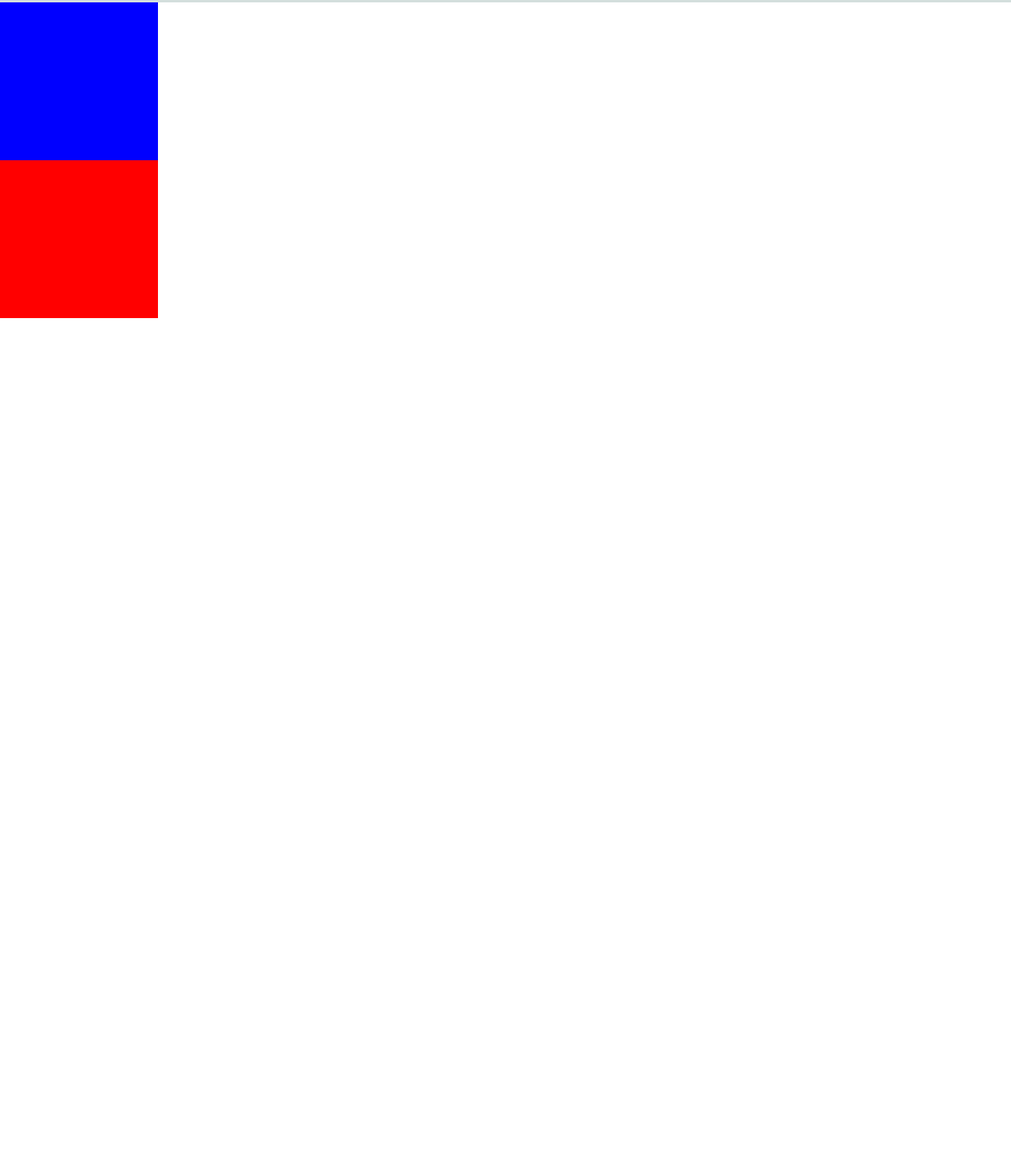
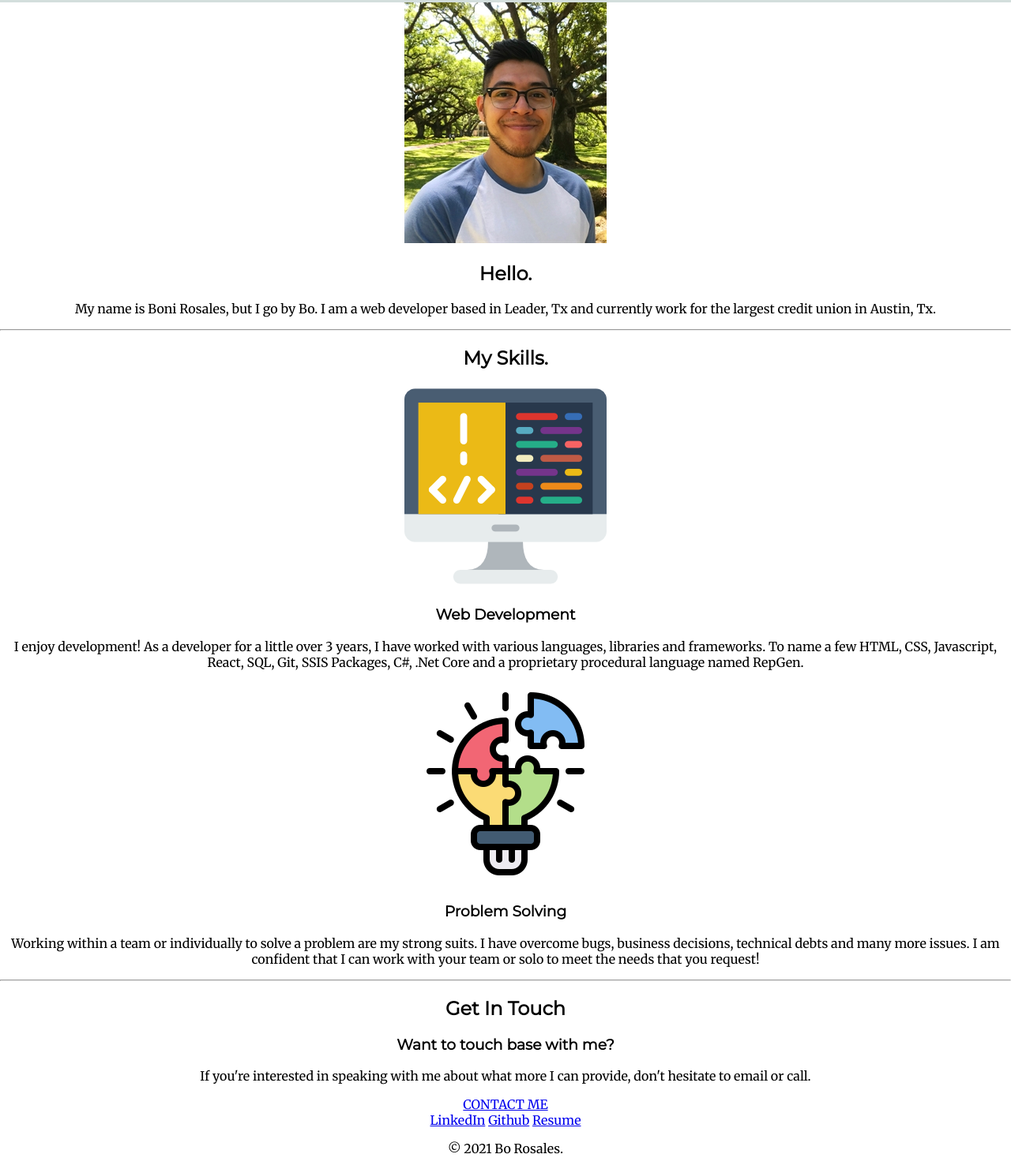
Before and after one commit to BoRosales/personal-site, a plain HTML site: page index.html in a window 1280 px wide. Shown: the part 562-2043 px from the top of the page at 79% size. Before the commit the page ends 965 px from the top, so only its background shows below. Drawn offline with Linux system fonts and the light colour scheme.

Commit message:
more structure to html, more information and images added

```diff
--- a/css/styles.css
+++ b/css/styles.css
@@ -28,17 +28,9 @@ h3 {
     padding-top: 100px;
 }
 
-.middle-container {
-    background-color: blue;
-    height: 200px;
-    width: 200px;
-}
+.middle-container {}
 
-.bottom-container {
-    background-color: red;
-    height: 200px;
-    width: 200px;
-}
+.bottom-container {}
 
 .bottom-cloud {
     position: absolute;
--- a/index.html
+++ b/index.html
@@ -19,15 +19,45 @@
         <h1>I'm Bo</h1>
         <!--Span is an in display element. P, Div, H1 tags are not-->
         <!--Common inline elements are span, anchor, img-->
-        <p>A <span class="pro">Pro</span>grammer</p>
+        <p>A <span class="pro">pro</span>grammer</p>
         <img class="bottom-cloud" src="images/cloud.png" alt="cloud-image">
         <img src="images/mountain.png" alt="mountain-image">
     </div>
     <div class="middle-container">
-
+        <div class="profile">
+            <img src="images/myself.png" alt="Picture of Bo Rosales">
+            <h2>Hello.</h2>
+            <p>My name is Boni Rosales, but I go by Bo. I am a web developer based in Leader, Tx and currently work for the largest credit union in Austin, Tx.</p>
+        </div>
+        <hr>
+        <div class="skills">
+            <h2>My Skills.</h2>
+            <div class="skill-row">
+                <img class="" src="images/coding.png" alt="Javascript syntax image">
+                <h3>Web Development</h3>
+                <p>I enjoy development! As a developer for a little over 3 years, I have worked with various languages, libraries and frameworks. To name a few HTML, CSS, Javascript, React, SQL, Git, SSIS Packages, C#, .Net Core and a proprietary procedural
+                    language named RepGen.</p>
+            </div>
+            <div class="skill-row">
+                <img class="" src="images/idea.png" alt="Light bulb puzzle piece image">
+                <h3>Problem Solving</h3>
+                <p>Working within a team or individually to solve a problem are my strong suits. I have overcome bugs, business decisions, technical debts and many more issues. I am confident that I can work with your team or solo to meet the needs that
+                    you request!</p>
+            </div>
+        </div>
+        <hr>
+        <div class="contact-me">
+            <h2>Get In Touch</h2>
+            <h3>Want to touch base with me?</h3>
+            <p>If you're interested in speaking with me about what more I can provide, don't hesitate to email or call.</p>
+            <a class="btn" href="mailto:bonirosales@gmail.com">CONTACT ME</a>
+        </div>
     </div>
     <div class="bottom-container">
-
+        <a class="footer-link" href="https://www.linkedin.com/in/boni-rosales-63633a167/">LinkedIn</a>
+        <a class="footer-link" href="https://github.com/BoRosales">Github</a>
+        <a class="footer-link" href="https://borosales.github.io/plain-resume/">Resume</a>
+        <p>© 2021 Bo Rosales.</p>
     </div>
 </body>
 
```
Also changed, not shown: images/coding.png (added), images/idea.png (added), images/myself.png (added).
